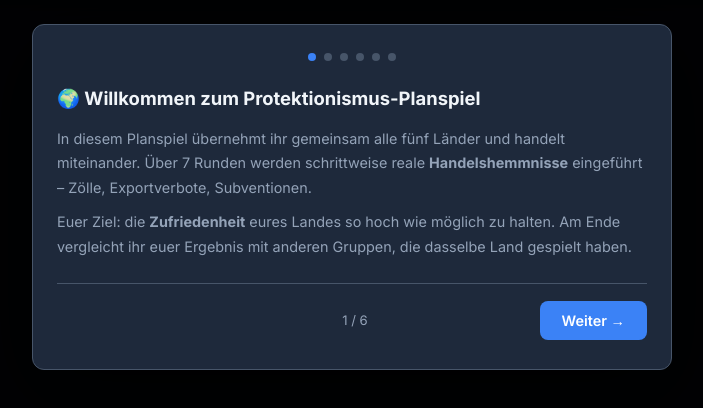
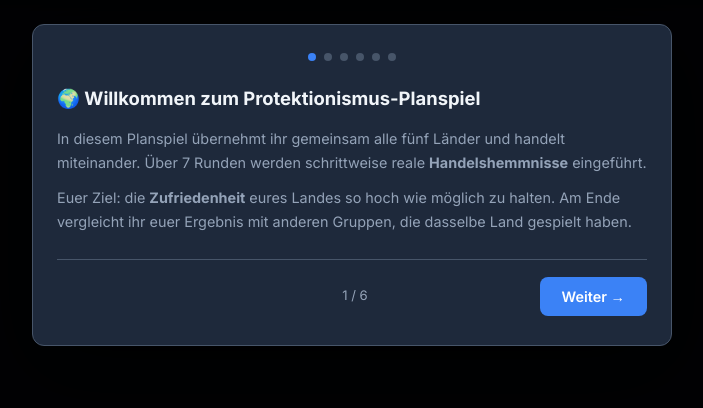
Before and after one commit to dohlwe/Handelsplanspiel, a plain HTML site: page index.html in a window 1280 px wide. Shown: the whole page, without its empty margins (288-991 px from the left). Drawn offline with nearby package versions, Linux system fonts and the light colour scheme.

Commit message:
Update index.html

```diff
--- a/index.html
+++ b/index.html
@@ -1500,7 +1500,7 @@ function renderGame() {
 const TUTORIAL_STEPS = [
   {
     title: '&#x1F30D; Willkommen zum Protektionismus-Planspiel',
-    body: `<p>In diesem Planspiel übernehmt ihr gemeinsam alle fünf Länder und handelt miteinander. Über 7 Runden werden schrittweise reale <strong>Handelshemmnisse</strong> eingeführt – Zölle, Exportverbote, Subventionen.</p>
+    body: `<p>In diesem Planspiel übernehmt ihr gemeinsam alle fünf Länder und handelt miteinander. Über 7 Runden werden schrittweise reale <strong>Handelshemmnisse</strong> eingeführt.</p>
            <p style="margin-top:10px;">Euer Ziel: die <strong>Zufriedenheit</strong> eures Landes so hoch wie möglich zu halten. Am Ende vergleicht ihr euer Ergebnis mit anderen Gruppen, die dasselbe Land gespielt haben.</p>`
   },
   {
@@ -1520,7 +1520,7 @@ const TUTORIAL_STEPS = [
              </tbody>
            </table>
 
-           <p style="font-size:0.82rem;color:var(--clr-muted);margin-bottom:10px;">So sieht eine Länderkarte im Spiel aus – hier am Beispiel 🇺🇸 USA:</p>
+           <p style="font-size:0.82rem;color:var(--clr-muted);margin-bottom:10px;">So sieht eine Länderkarte im Spiel aus. Hier am Beispiel 🇺🇸 USA:</p>
 
            <div style="background:var(--clr-card);border:1px solid var(--clr-border);border-radius:10px;padding:14px 16px;font-size:0.82rem;">
              <div style="font-weight:700;font-size:0.95rem;margin-bottom:10px;">🇺🇸 USA</div>
@@ -1623,7 +1623,7 @@ const TUTORIAL_STEPS = [
   },
   {
     title: '&#x26A1; Handelshemmnisse',
-    body: `<p>In jeder der 7 Runden wird <strong>ein neues Handelshemmnis</strong> eingeführt – z.B. Zölle, Exportverbote oder Subventionen.</p>
+    body: `<p>In jeder der 7 Runden wird <strong>ein neues Handelshemmnis</strong> eingeführt, z.B. Zölle, Exportverbote oder Subventionen.</p>
            <p style="margin-top:10px;">Ein Pop-up erklärt jedes neue Hemmnis ausführlich. Eine kompakte <strong>Zeitleiste</strong> hält alle bisherigen Hemmnisse dauerhaft sichtbar.</p>
            <p style="margin-top:10px;">Beobachtet: Wie verändert sich euer Handelsverhalten? Welche Länder verlieren am meisten? Das sind genau die Fragen, die wir danach gemeinsam besprechen.</p>`
   },
```
